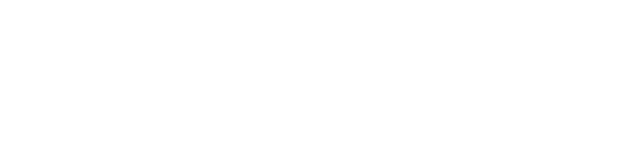
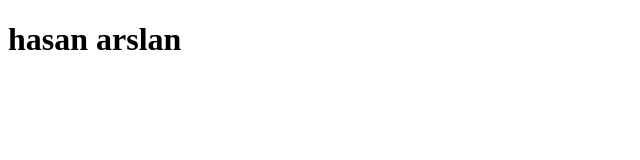
Before and after one commit to hasan2779/Web-Developer, a plain HTML site: page index.html in a window 1280 px wide. Shown: the whole page, without its empty margins (0-640 px from the left). Drawn offline with Linux system fonts and the light colour scheme.

Commit message:
düzenlendi

```diff
--- a/index.html
+++ b/index.html
@@ -7,6 +7,6 @@
     <title>Document</title>
 </head>
 <body>
-
+    <h1>hasan arslan</h1>
 </body>
 </html>
```
